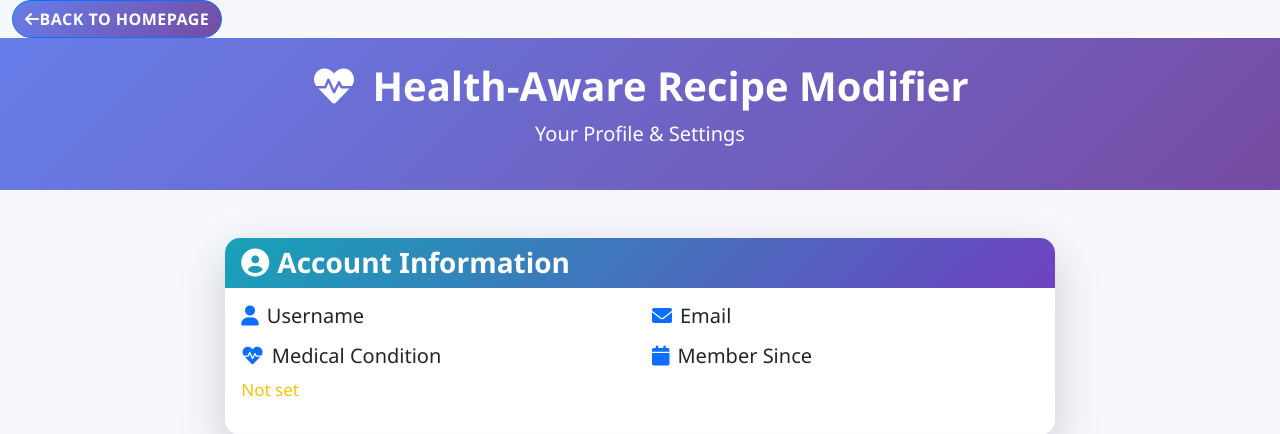
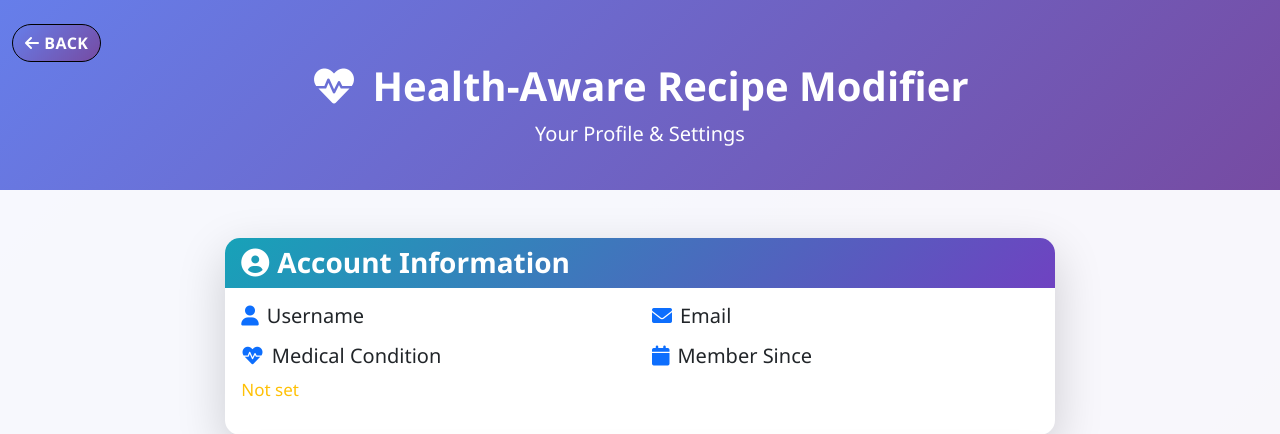
Before and after one commit to vikky2810/Recipe-Modifier, a Flask app: template templates/profile.html in a window 1280 px wide. Shown: the top 434 px of the page. Run offline with Flask 3, Linux system fonts and the light colour scheme; the template is opened without the code that fills it: values that come from a table or form of the project are taken from there, others are empty.

Commit message:
works now !! buton back to homepage

```diff
--- a/templates/profile.html
+++ b/templates/profile.html
@@ -14,9 +14,13 @@
 
         <!-- back button to homepage at the top left corner -->
 
-        <button class="btn btn-primary bg-primary" onclick="window.location.href='/'"><i class="fas fa-arrow-left"></i>Back to Homepage</button>
+        <!-- <button class="btn btn-primary bg-primary" onclick="window.location.href='/'"><i class="fas fa-arrow-left"></i>Back to Homepage</button> -->
         <div class="row bg-primary text-white py-4">
-
+            <div class="col-3 text-start">
+                <button class="btn bg-primary text-white" style="border: 1px solid black;"  onclick="window.location.href='/'">
+                    <i class="fas fa-arrow-left"></i> Back
+                </button>
+            </div>
 
             <div class="col-12 text-center">
                 <h1><i class="fas fa-heartbeat me-3"></i>Health-Aware Recipe Modifier</h1>
```
